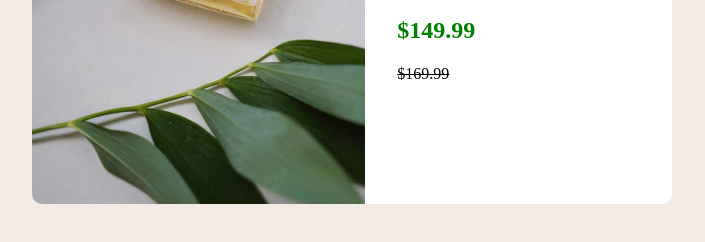
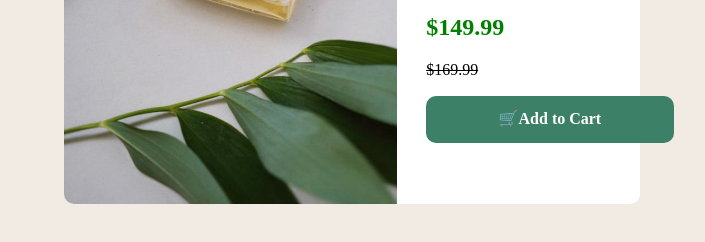
Before and after one commit to MatheusPrb/Amostra-de-Produto, a plain HTML site: page index.html in a window 1280 px wide. Shown: the part 446-688 px from the top of the page, without its empty margins (288-993 px from the left). Drawn offline with nearby package versions, Linux system fonts and the light colour scheme.

Commit message:
adicionando botam de adicionar ao carrinho

```diff
--- a/index.html
+++ b/index.html
@@ -26,6 +26,7 @@
                 for the House of CHANEL.</p>
                 <h2>$149.99</h2>
                 <p><s>$169.99</s></p>
+                <button>🛒Add to Cart</button>
             </section>
         </div>
         <div class="texto">
--- a/style.css
+++ b/style.css
@@ -4,7 +4,7 @@ body {
 
 }
 .container {
-    width: 50%;
+    width: 45%;
     height: 500px;
     background-color: hsl(0, 0%, 100%);
     border-radius: 10px;
@@ -27,3 +27,15 @@ img {
 h2 {
     color: green;
 }
+button {
+    width: 120%;
+    height: 10%;
+    background-color: hsl(158, 36%, 37%);
+    color: hsl(0, 0%, 100%);
+    border-radius: 10px;
+    font-weight: bold;
+    border: none;
+    cursor: pointer;
+
+
+}
```
